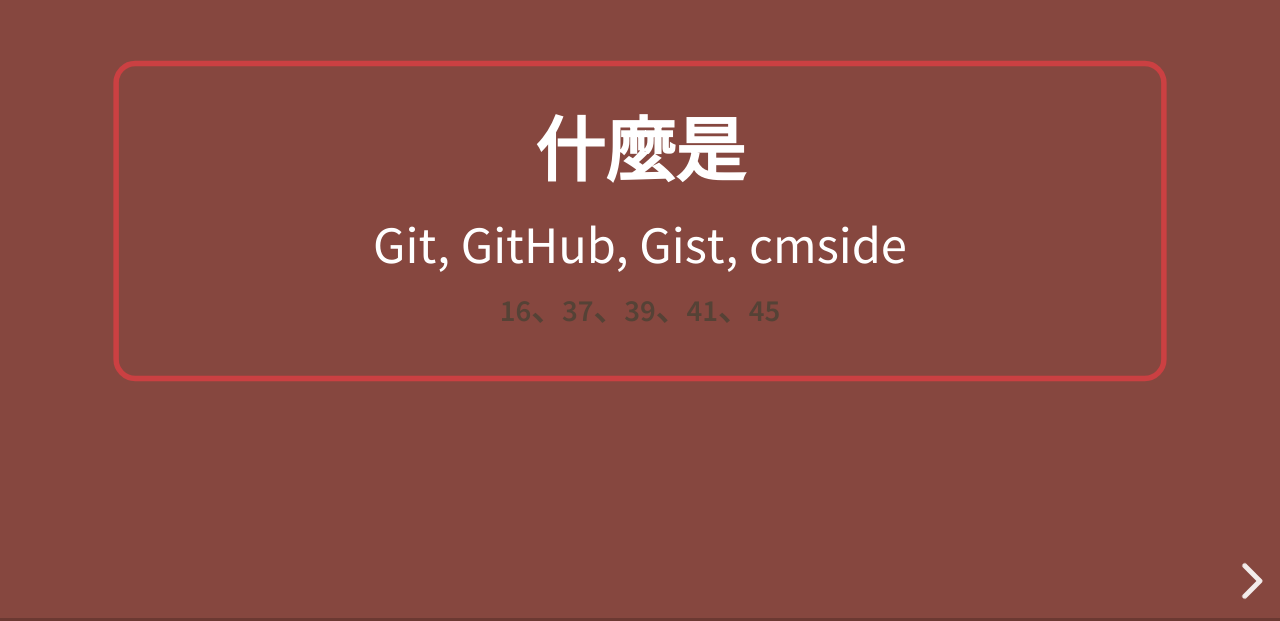
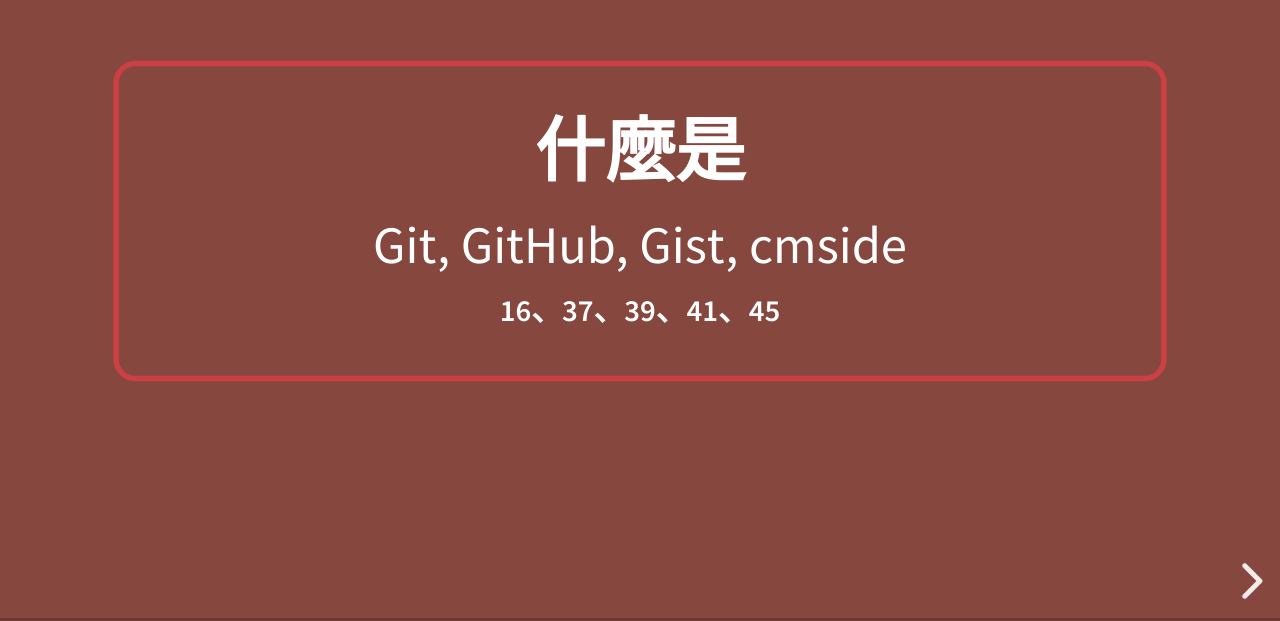
Before and after one commit to 0118ERIC/Group4ppt, a website: page index.html in a window 1280 px wide. Shown: the part 179-800 px from the top of the page. Drawn offline with Linux system fonts and the light colour scheme.

Commit message:
Update index.html

```diff
--- a/index.html
+++ b/index.html
@@ -36,7 +36,7 @@
     <div style="font-size: 48px; margin-top: 10px;">
       <span style="color: #ffffff;">Git, GitHub, Gist, cmside</span>
     </div>
-    <div style="font-size: 28px; margin-top: 10px; color: #554236; font-weight: bold;">
+    <div style="font-size: 28px; margin-top: 10px; color: #ffffff; font-weight: bold;">
   16、37、39、41、45
 	</div>
   </div>
```
